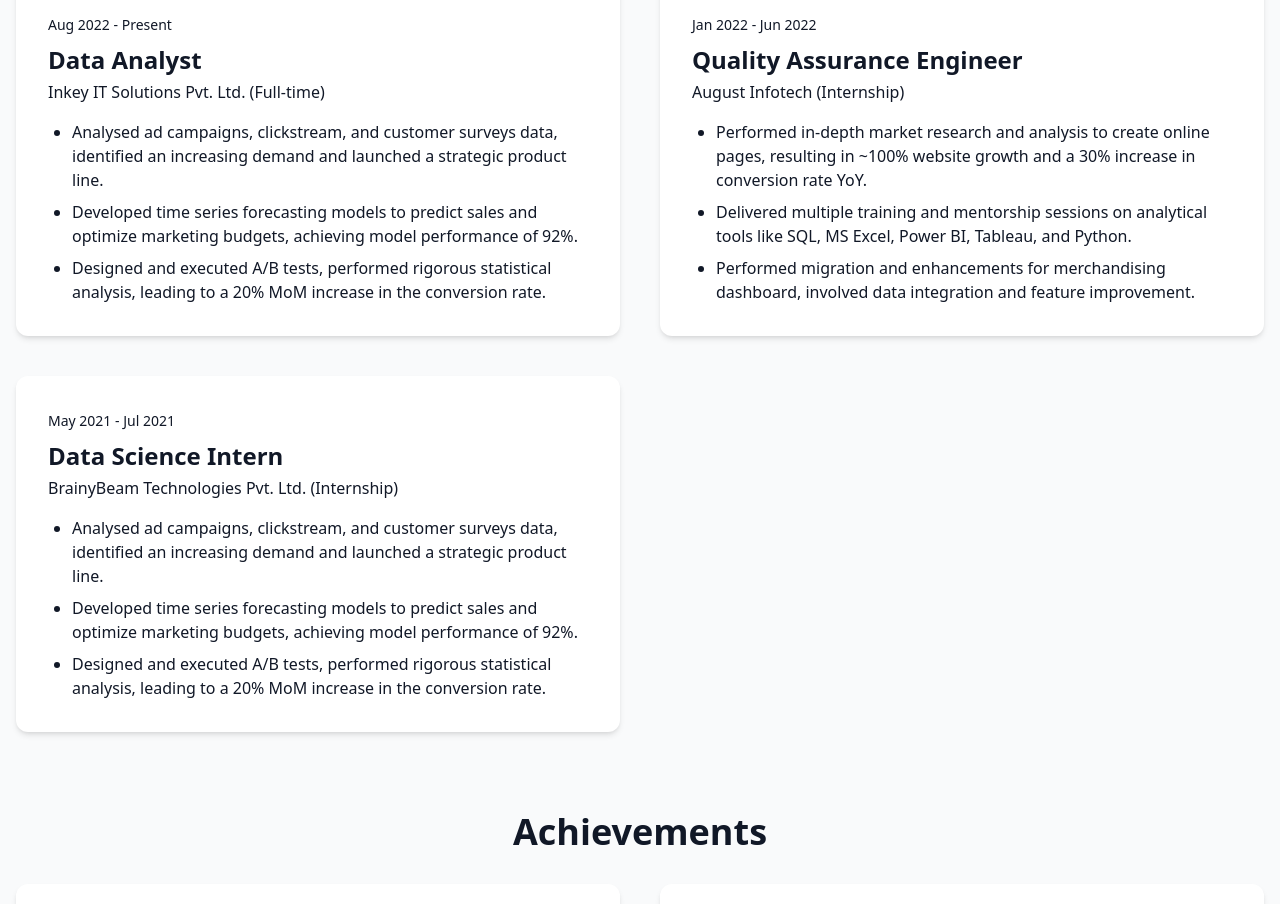
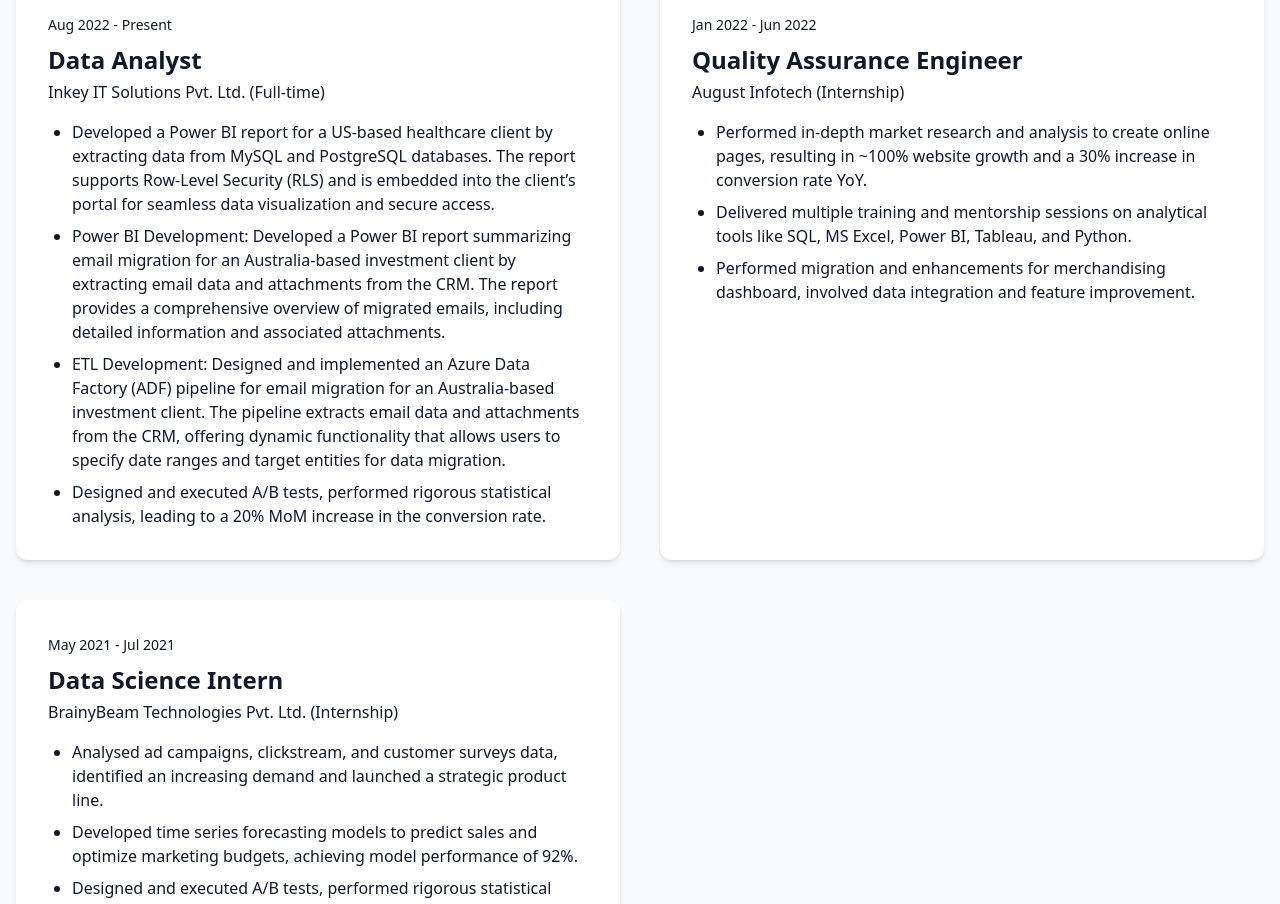
Before and after one commit to Kpds1411/KP_Portfolio, a React (Vite) app: page / in a window 1280 px wide. Shown: the part 2360-3264 px from the top of the page. Built offline with nearby package versions, Linux system fonts and the light colour scheme.

Commit message:
added details in the experience section

```diff
--- a/src/constants/experience.js
+++ b/src/constants/experience.js
@@ -4,8 +4,9 @@
     title: "Data Analyst",
     company: "Inkey IT Solutions Pvt. Ltd. (Full-time)",
     description: [
-      "Analysed ad campaigns, clickstream, and customer surveys data, identified an increasing demand and launched a strategic product line.",
-      "Developed time series forecasting models to predict sales and optimize marketing budgets, achieving model performance of 92%.",
+      "Developed a Power BI report for a US-based healthcare client by extracting data from MySQL and PostgreSQL databases. The report supports Row-Level Security (RLS) and is embedded into the client’s portal for seamless data visualization and secure access.",
+      "Power BI Development: Developed a Power BI report summarizing email migration for an Australia-based investment client by extracting email data and attachments from the CRM. The report provides a comprehensive overview of migrated emails, including detailed information and associated attachments.",
+      "ETL Development: Designed and implemented an Azure Data Factory (ADF) pipeline for email migration for an Australia-based investment client. The pipeline extracts email data and attachments from the CRM, offering dynamic functionality that allows users to specify date ranges and target entities for data migration.",
       "Designed and executed A/B tests, performed rigorous statistical analysis, leading to a 20% MoM increase in the conversion rate.",
     ],
   },
```
